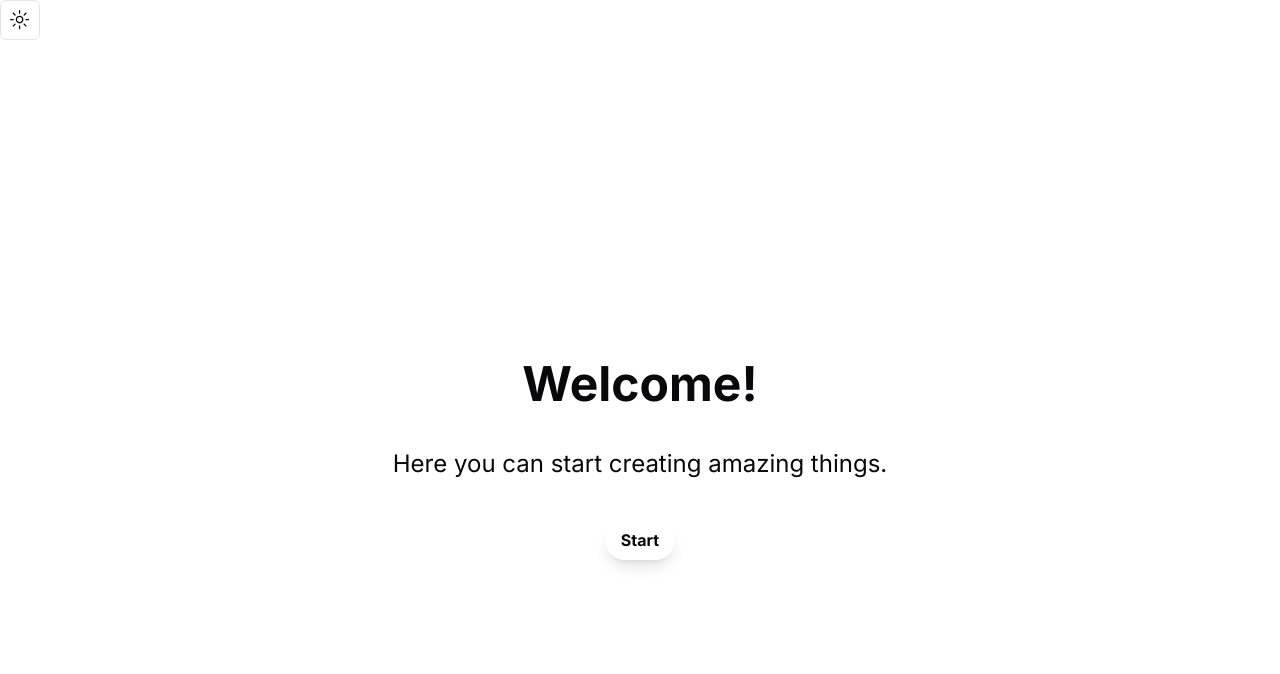
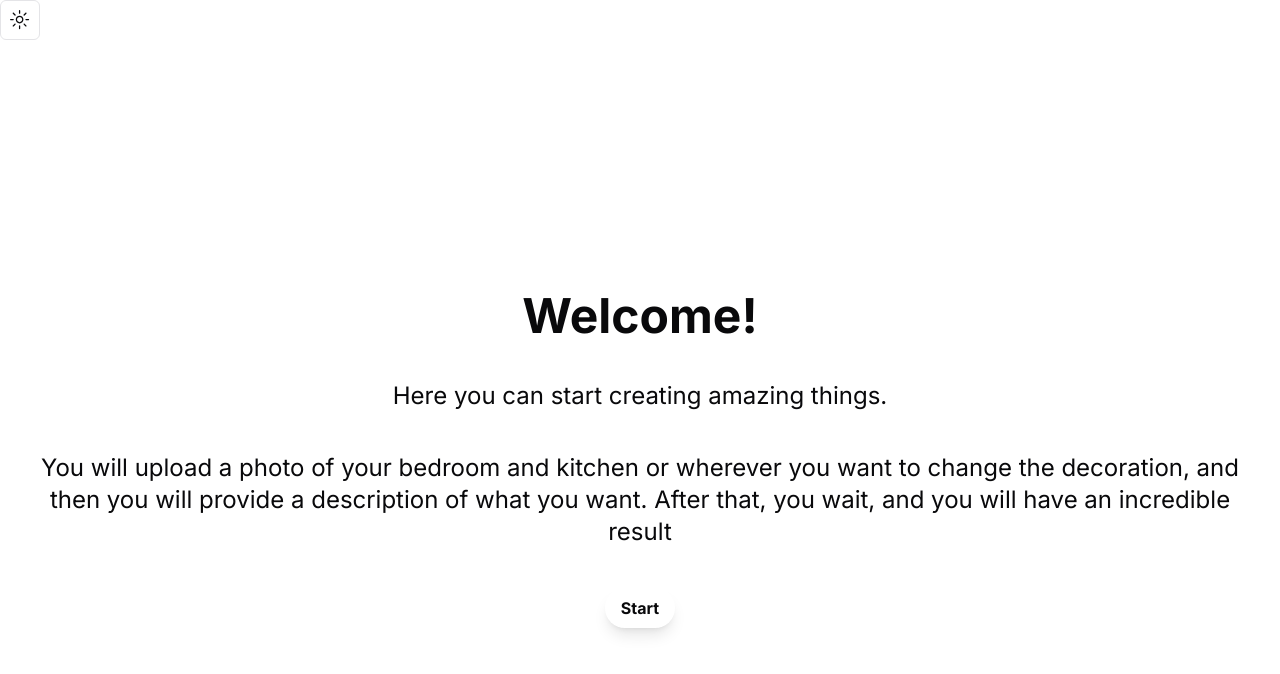
Before and after one commit to maulobo/interiobo, a Next.js app: page / in a window 1280 px wide. Shown: the top 674 px of the page. Built offline with nearby package versions, Linux system fonts and the light colour scheme.

Commit message:
updating almost ready

```diff
--- a/package.json
+++ b/package.json
@@ -19,6 +19,7 @@
     "bcryptjs": "^2.4.3",
     "class-variance-authority": "^0.7.0",
     "clsx": "^2.1.0",
+    "gsap": "^3.12.5",
     "lucide-react": "^0.336.0",
     "mongoose": "^8.2.0",
     "next": "14.1.0",
--- a/src/app/page.tsx
+++ b/src/app/page.tsx
@@ -1,13 +1,30 @@
+"use client";
 import Link from "next/link";
+import gsap from "gsap";
+import { useEffect } from "react";
 
 export default function Home() {
+  useEffect(() => {
+    const tl = gsap.timeline({ defaults: { ease: "power3.inOut" } });
+    tl.to(".t1", { opacity: 1, x: 0 })
+      .to(".t2", { opacity: 1, x: 0 })
+      .to(".t3", { opacity: 1, x: 0 });
+  }, []);
+
   return (
-    <div className="">
-      <div className="container mx-auto p-5">
-        <div className="flex flex-col items-center justify-center min-h-screen">
-          <h1 className="text-5xl font-bold  mb-10">Welcome!</h1>
-          <p className="text-2xl  mb-10">
+    <div className="container mx-auto p-5 ">
+      <div className="flex flex-col items-center justify-center min-h-screen ">
+        <h1 className="text-5xl t1 font-bold  mb-10 opacity-0 -translate-x-72 ">
+          Welcome!
+        </h1>
+        <p className="text-2xl t2 mb-10 opacity-0 -translate-x-72">
           Here you can start creating amazing things.
+        </p>
+        <p className="text-2xl t3  mb-10 text-center opacity-0 -translate-x-72">
+          You will upload a photo of your bedroom and kitchen or wherever you
+          want to change the decoration, and then you will provide a description
+          of what you want. After that, you wait, and you will have an
+          incredible result
         </p>
         <Link
           href="/create"
@@ -17,6 +34,5 @@ export default function Home() {
         </Link>
       </div>
     </div>
-    </div>
   );
 }
```
Also changed, not shown: 1 other file (tests, documents, lock files or other folders). Lines whose indentation alone changed are shown as unchanged.
